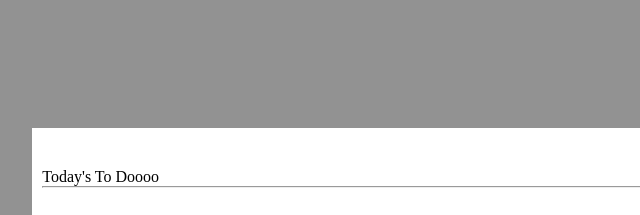
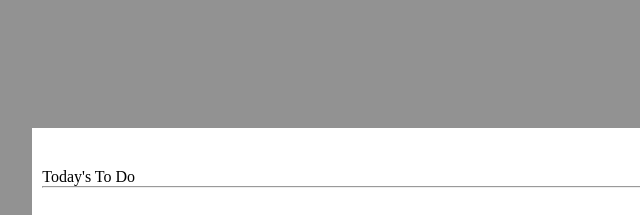
Before and after one commit to Apatakiti/To-Do-List, a website built with webpack: page dist/index.html in a window 1280 px wide. Shown: the top 215 px of the page, 96-736 px from the left. Built offline with nearby package versions, Linux system fonts and the light colour scheme.

Commit message:
made corrections

```diff
--- a/dist/index.html
+++ b/dist/index.html
@@ -13,7 +13,7 @@
 
         <div class="list-container">
            <div class="today-to">
-              <p>Today's To Doooo</p>
+              <p>Today's To Do</p>
               <hr>
            </div>
 
```
